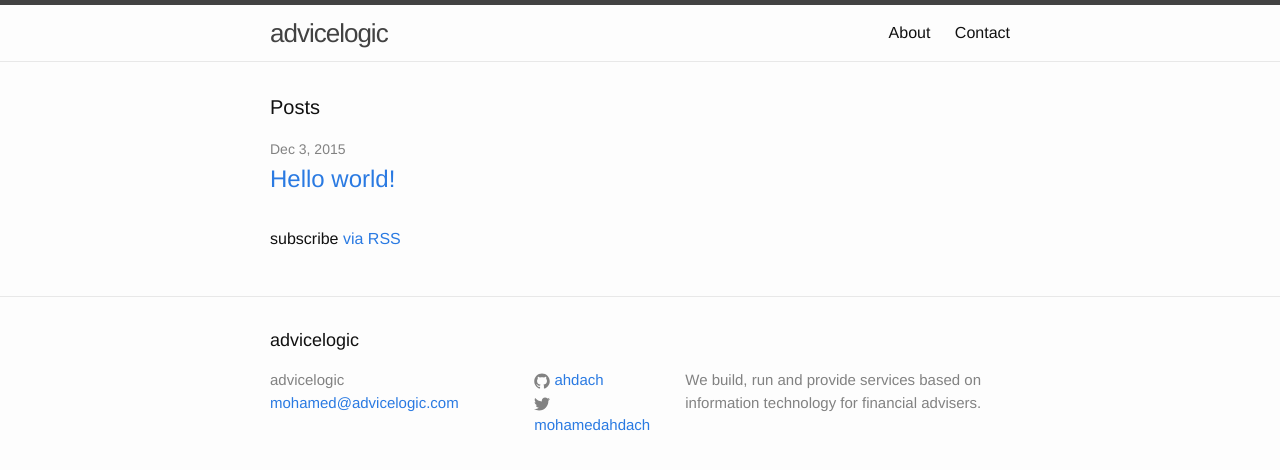
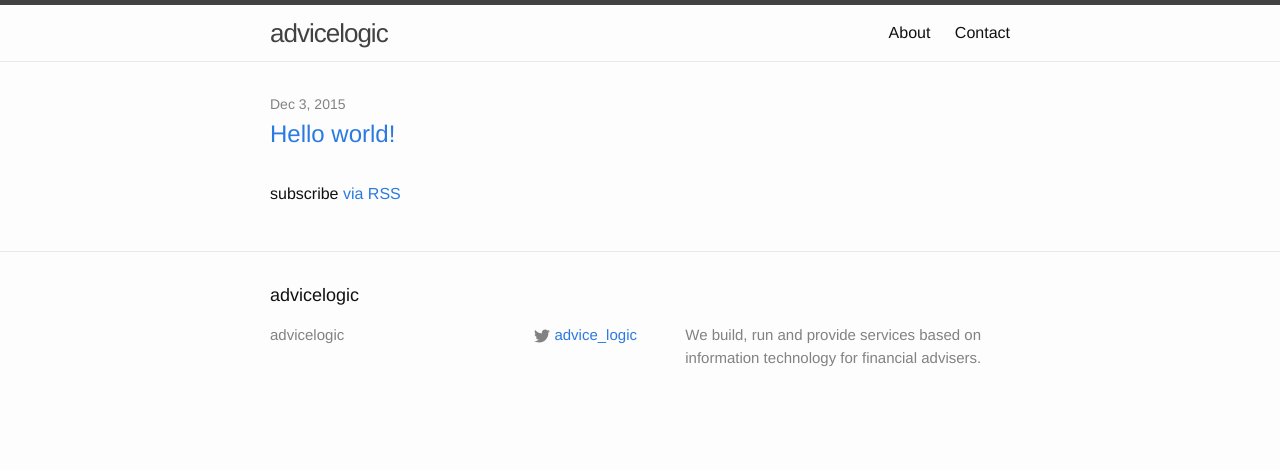
Before and after one commit to advicelogic/advicelogic.github.io, a Jekyll site: the page built from index.html, in a window 1280 px wide. Shown: the top 470 px of the page. Built offline with Jekyll 4.4.1, drawn with Linux system fonts in a browser that asks for light colours.

```diff
--- a/_config.yml
+++ b/_config.yml
@@ -7,14 +7,14 @@
 
 # Site settings
 title: advicelogic
-email: mohamed@advicelogic.com
+email:
 description: > # this means to ignore newlines until "baseurl:"
   We build, run and provide services based on information technology
   for financial advisers.
 baseurl: "" # the subpath of your site, e.g. /blog
 url: "http://advicelogic.github.io" # the base hostname & protocol for your site
-twitter_username: mohamedahdach
-github_username:  ahdach
+twitter_username: advice_logic
+github_username:
 
 # Build settings
 markdown: kramdown
--- a/index.html
+++ b/index.html
@@ -3,8 +3,6 @@ layout: default
 ---
 
 <div class="home">
-
-  <h1 class="page-heading">Posts</h1>
 
   <ul class="post-list">
     {% for post in site.posts %}
```
Also changed, not shown: contact.md (+1 -1 lines).
